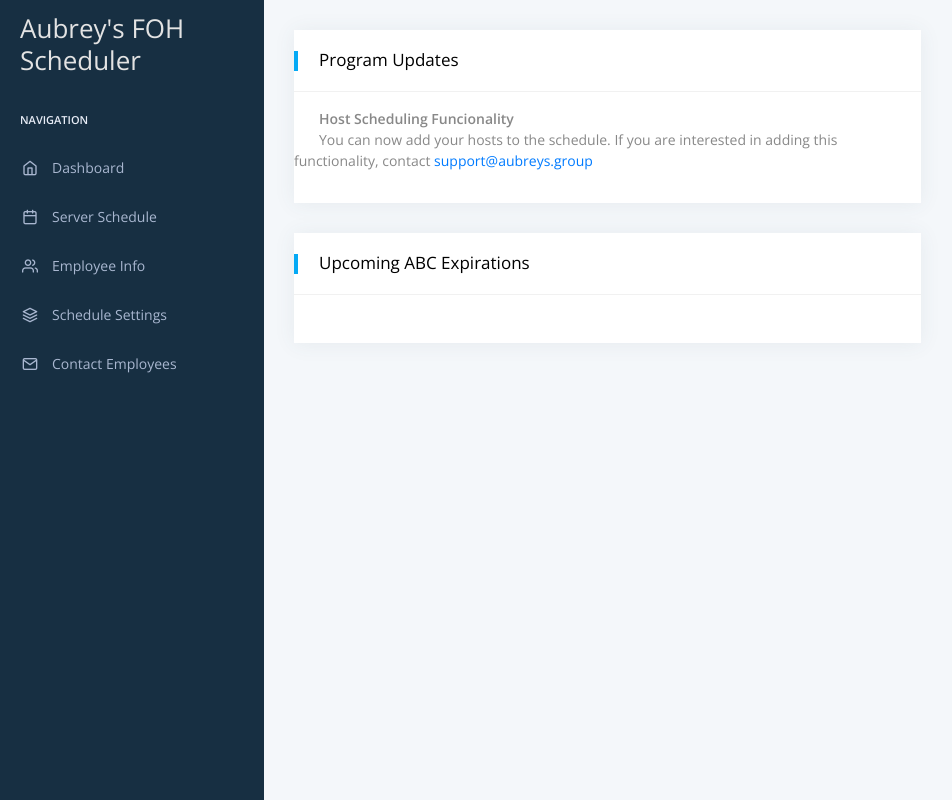
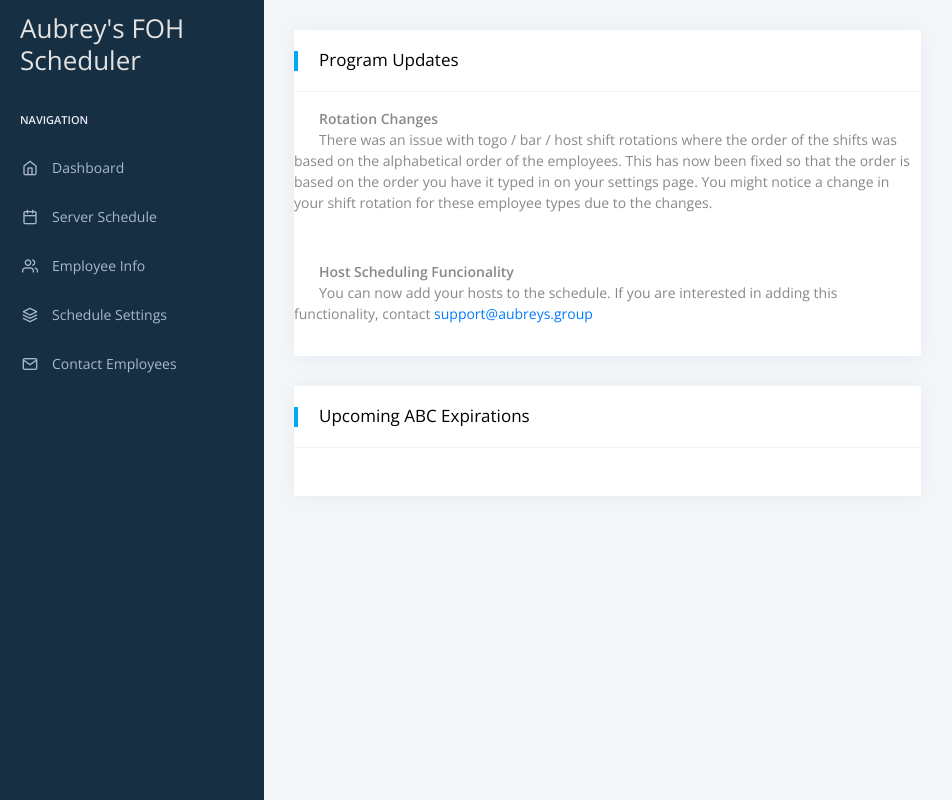
Before and after one commit to aubreys-it/aubreys-ssc, a Flask app: template templates/home/index.html in a window 1280 px wide. Shown: the whole page, without its empty margins (0-952 px from the left). Run offline with Flask 2, Linux system fonts and the light colour scheme; the template is opened without the code that fills it, so the values that code supplies are empty; some libraries are stand-ins or nearby versions.

Commit message:
Update index.html

```diff
--- a/templates/home/index.html
+++ b/templates/home/index.html
@@ -25,6 +25,10 @@
                                     <div class="card Recent-Users">
                                         <div class="card-header">
                                             <h5>Program Updates</h5>
+                                        </div>
+                                        <div class="card-block px-0 py-3" style="text-indent: 25px">
+                                            <b>Rotation Changes</b>
+                                            <p>There was an issue with togo / bar / host shift rotations where the order of the shifts was based on the alphabetical order of the employees. This has now been fixed so that the order is based on the order you have it typed in on your settings page. You might notice a change in your shift rotation for these employee types due to the changes.<p>
                                         </div>
                                         <div class="card-block px-0 py-3" style="text-indent: 25px">
                                             <b>Host Scheduling Funcionality</b>
```
